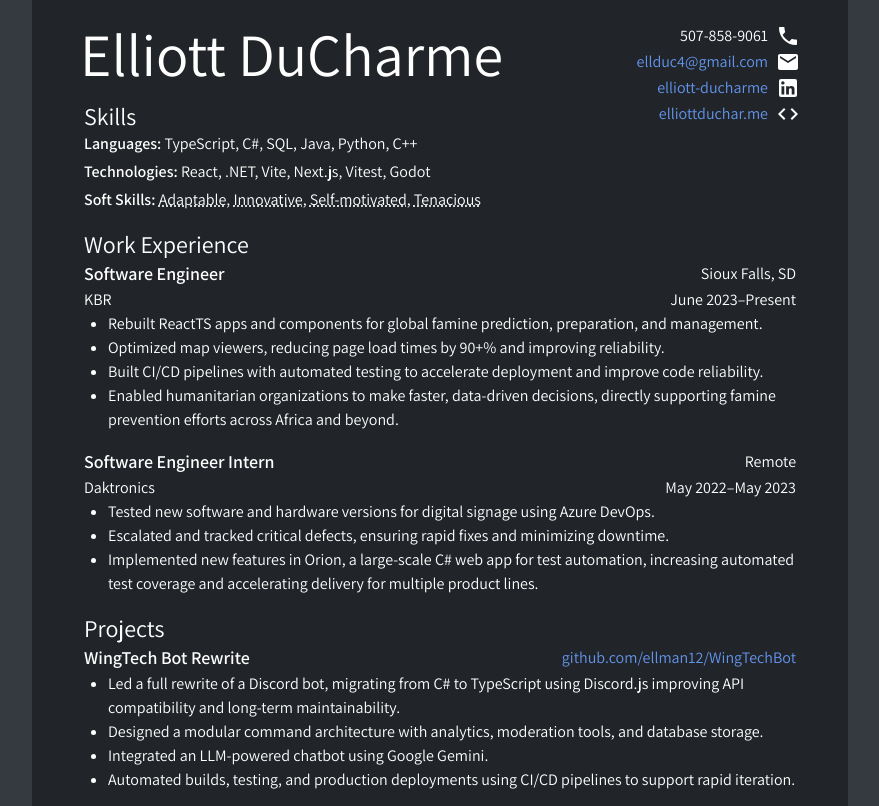
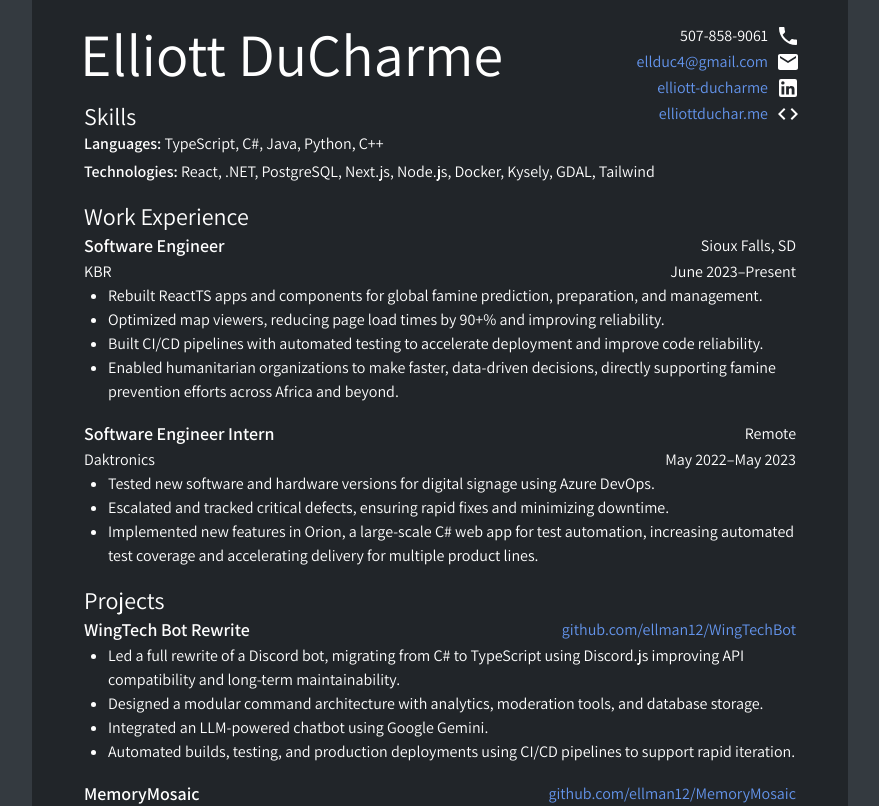
Before and after one commit to ellman12/Resume, a React (Vite) app: page / in a window 1280 px wide. Shown: the top 806 px of the page, without its empty margins (200-1079 px from the left). Built offline with nearby package versions, Linux system fonts and the light colour scheme.

Commit message:
Drop soft skills and tweak skills list

```diff
--- a/src/components/Sections/SkillsSection/SkillTooltip.tsx
+++ /dev/null
@@ -1,17 +0,0 @@
-import {FC, ReactNode} from "react";
-import {Tooltip} from "@mui/material";
-
-interface Props {
-    skill: string;
-    tooltip: ReactNode;
-}
-
-const SkillTooltip: FC<Props> = ({skill, tooltip}) => {
-    return (
-        <Tooltip title={tooltip} arrow={true}>
-            <span className="hover:cursor-help not-print:underline not-print:decoration-dotted">{skill}</span>
-        </Tooltip>
-    );
-};
-
-export default SkillTooltip;
--- a/src/components/Sections/SkillsSection/SkillsSection.tsx
+++ b/src/components/Sections/SkillsSection/SkillsSection.tsx
@@ -1,49 +1,15 @@
 import Section from "../../../Section.tsx";
-import SkillTooltip from "./SkillTooltip.tsx";
-import {Fragment, ReactNode} from "react";
-
-type Skill = {
-    name: string;
-    tooltip: string | ReactNode;
-}
-
-const softSkills: Skill[] = [
-    {
-        name: "Adaptable",
-        tooltip: "Throughout my years of experience, I've excelled at picking up new technologies and adapting to new teams and work."
-    },
-    {
-        name: "Innovative",
-        tooltip: "I have a keen eye for finding more efficient methods of doing things, and I enjoy improving the efficiency of code and other developers."
-    },
-    {
-        name: "Self-motivated",
-        tooltip: "I thrive on setting goals and taking the initiative to complete them without external pressure. My constant drive to learn and improve keeps me engaged and focused on achieving success."
-    },
-    {
-        name: "Tenacious",
-        tooltip: "When issues arise during development, I always find a way to overcome them, either by adjusting my approach or creating a new one."
-    }
-];
 
 export default function SkillsSection() {
     return (
         <Section title="Skills">
             <div className="flex flex-col gap-1">
                 <p>
-                    <b>Languages:</b> TypeScript, C#, SQL, Java, Python, C++
+                    <b>Languages:</b> TypeScript, C#, Java, Python, C++
                 </p>
 
                 <p>
-                    <b>Technologies:</b> React, .NET, Vite, Next.js, Vitest, Godot
-                </p>
-
-                <p>
-                    <b>Soft Skills:</b>&nbsp;
-                    {softSkills.map((skill, index) => (<Fragment key={skill.name}>
-                        <SkillTooltip key={skill.name} skill={skill.name} tooltip={skill.tooltip}/>
-                        {index < 3 && <>,&nbsp;</>}
-                    </Fragment>))}
+                    <b>Technologies:</b> React, .NET, PostgreSQL, Next.js, Node.js, Docker, Kysely, GDAL, Tailwind
                 </p>
             </div>
         </Section>
```
Also changed, not shown: 1 other file (tests, documents, lock files or other folders).
